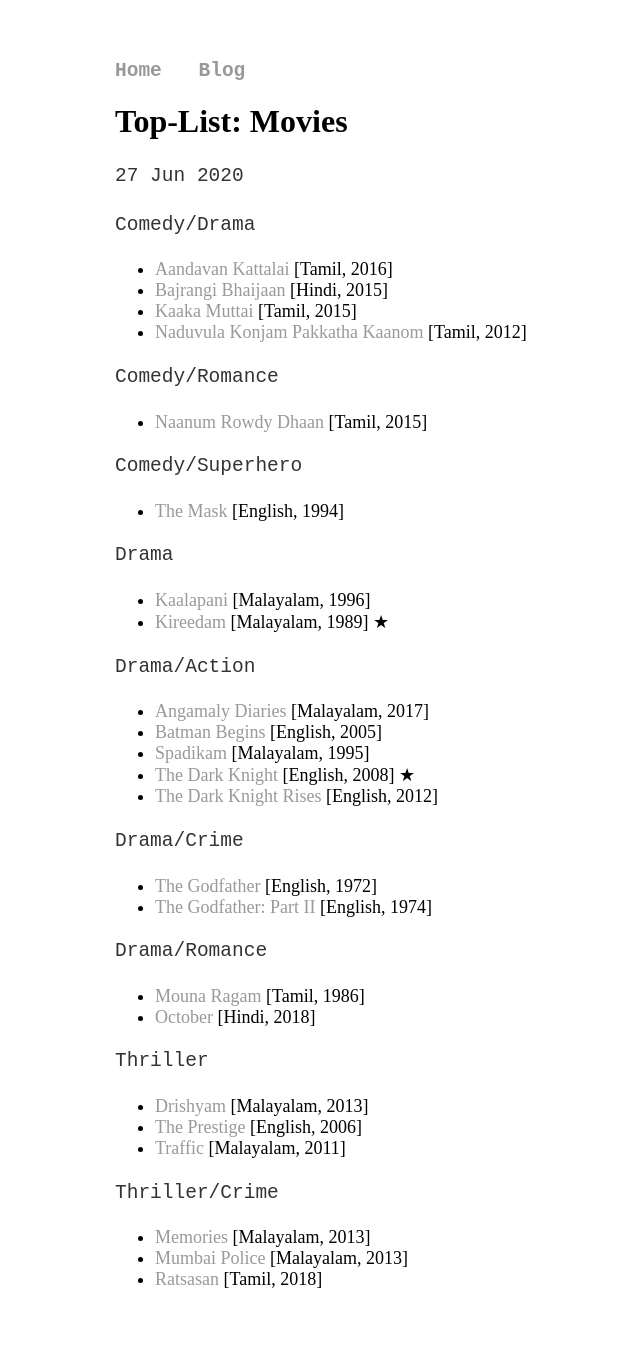
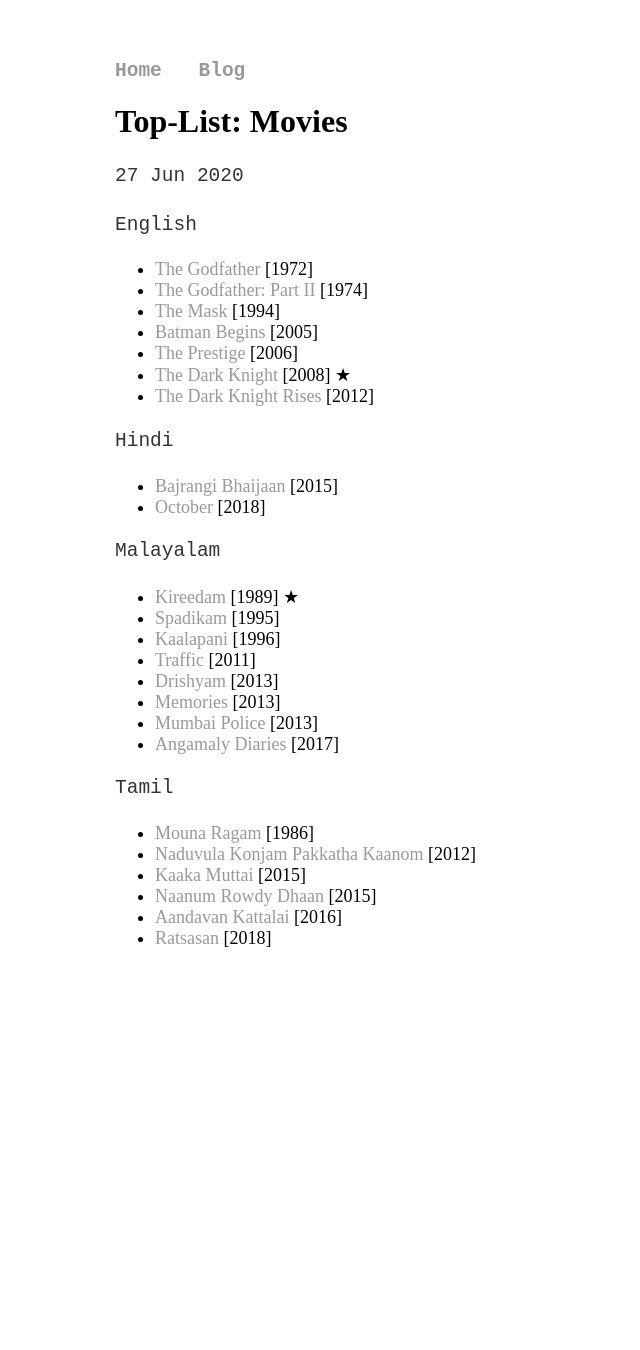
Before and after one commit to joe019/joe019.github.io, a Jekyll site: the page built from _posts/2020-06-27-movies.md, in a window 1280 px wide. Shown: the whole page, without its empty margins (45-685 px from the left). Built offline with Jekyll 4.4.1, drawn with Linux system fonts in a browser that asks for light colours; after the commit the page ends 1009 px from its top, so only the background shows below that.

Commit message:
Restructuring

```diff
--- a/_posts/2020-06-27-movies.md
+++ b/_posts/2020-06-27-movies.md
@@ -4,43 +4,33 @@
 date: 2020-06-27
 ---
 
-Comedy/Drama
-* [Aandavan Kattalai](https://www.sunnxt.com/tamil-movie/detail/26183/aandavan-kattalai) [Tamil, 2016]
-* [Bajrangi Bhaijaan](https://www.hotstar.com/in/movies/bajrangi-bhaijaan/1000071777) [Hindi, 2015]
-* [Kaaka Muttai](https://www.hotstar.com/in/movies/kaaka-muttai/1000070415) [Tamil, 2015]
-* [Naduvula Konjam Pakkatha Kaanom](https://www.sunnxt.com/movie/detail/7086) [Tamil, 2012]
+English
+* [The Godfather](https://www.primevideo.com/detail/0KZWS1PUOY12ZSOC1ENY7F2COB) [1972]
+* [The Godfather: Part II](https://www.primevideo.com/detail/0M29QHEWWF4FRHWY7WUQ4M0RVF) [1974]
+* [The Mask](https://www.primevideo.com/detail/0QKB4HLAYWYYJ7IZJYO0GSXWEJ) [1994]
+* [Batman Begins](https://www.primevideo.com/detail/0P9EP6QWO8S60WBB7030KAV4Z7) [2005]
+* [The Prestige](https://www.primevideo.com/detail/0NHF8XHW3MHY857TGPSWTYCXTI) [2006]
+* [The Dark Knight](https://www.primevideo.com/detail/0QSTXR0EXWWYI4D3UGMLFM4A0Q) [2008] &#9733;
+* [The Dark Knight Rises](https://www.primevideo.com/detail/0HX4ZJ73JRAEWPVUE5ZA7ALIIX) [2012]
 
-Comedy/Romance
-* [Naanum Rowdy Dhaan](https://www.sunnxt.com/tamil-movie/detail/7258/naanum-rowdy-dhaan) [Tamil, 2015]
+Hindi
+* [Bajrangi Bhaijaan](https://www.hotstar.com/in/movies/bajrangi-bhaijaan/1000071777) [2015]
+* [October](https://www.primevideo.com/detail/0KVOW5B1SGGC67U9R3BX2F7KXB) [2018]
 
-Comedy/Superhero
-* [The Mask](https://www.primevideo.com/detail/0QKB4HLAYWYYJ7IZJYO0GSXWEJ) [English, 1994]
+Malayalam
+* [Kireedam](https://www.hotstar.com/in/movies/kireedam/1000110732) [1989] &#9733;
+* [Spadikam](https://www.hotstar.com/in/movies/spadikam/1000160352) [1995]
+* [Kaalapani](https://www.hotstar.com/in/movies/kaalapani/1000151810) [1996]
+* [Traffic](https://www.hotstar.com/in/movies/traffic/1000100644) [2011]
+* [Drishyam](https://www.hotstar.com/in/movies/drishyam/1000051783) [2013]
+* [Memories](https://www.hotstar.com/in/movies/memories/1000080775) [2013]
+* [Mumbai Police](https://www.hotstar.com/in/movies/mumbai-police/1000081082) [2013]
+* [Angamaly Diaries](https://www.youtube.com/watch?v=9mRG1GVxtkY) [2017]
 
-Drama
-* [Kaalapani](https://www.hotstar.com/in/movies/kaalapani/1000151810) [Malayalam, 1996]
-* [Kireedam](https://www.hotstar.com/in/movies/kireedam/1000110732) [Malayalam, 1989] &#9733;
-
-Drama/Action
-* [Angamaly Diaries](https://www.youtube.com/watch?v=9mRG1GVxtkY) [Malayalam, 2017]
-* [Batman Begins](https://www.primevideo.com/detail/0P9EP6QWO8S60WBB7030KAV4Z7) [English, 2005]
-* [Spadikam](https://www.hotstar.com/in/movies/spadikam/1000160352) [Malayalam, 1995]
-* [The Dark Knight](https://www.primevideo.com/detail/0QSTXR0EXWWYI4D3UGMLFM4A0Q) [English, 2008] &#9733;
-* [The Dark Knight Rises](https://www.primevideo.com/detail/0HX4ZJ73JRAEWPVUE5ZA7ALIIX) [English, 2012]
-
-Drama/Crime
-* [The Godfather](https://www.primevideo.com/detail/0KZWS1PUOY12ZSOC1ENY7F2COB) [English, 1972]
-* [The Godfather: Part II](https://www.primevideo.com/detail/0M29QHEWWF4FRHWY7WUQ4M0RVF) [English, 1974]
-
-Drama/Romance
-* [Mouna Ragam](https://www.primevideo.com/detail/0KN7YBDJ8UZNMGZZ4U1PPTSRT0) [Tamil, 1986]
-* [October](https://www.primevideo.com/detail/0KVOW5B1SGGC67U9R3BX2F7KXB) [Hindi, 2018]
-
-Thriller
-* [Drishyam](https://www.hotstar.com/in/movies/drishyam/1000051783) [Malayalam, 2013]
-* [The Prestige](https://www.primevideo.com/detail/0NHF8XHW3MHY857TGPSWTYCXTI) [English, 2006]
-* [Traffic](https://www.hotstar.com/in/movies/traffic/1000100644) [Malayalam, 2011]
-
-Thriller/Crime
-* [Memories](https://www.hotstar.com/in/movies/memories/1000080775) [Malayalam, 2013]
-* [Mumbai Police](https://www.hotstar.com/in/movies/mumbai-police/1000081082) [Malayalam, 2013]
-* [Ratsasan](https://www.sunnxt.com/tamil-movie/detail/82686/ratsasan) [Tamil, 2018]
+Tamil
+* [Mouna Ragam](https://www.primevideo.com/detail/0KN7YBDJ8UZNMGZZ4U1PPTSRT0) [1986]
+* [Naduvula Konjam Pakkatha Kaanom](https://www.sunnxt.com/movie/detail/7086) [2012]
+* [Kaaka Muttai](https://www.hotstar.com/in/movies/kaaka-muttai/1000070415) [2015]
+* [Naanum Rowdy Dhaan](https://www.sunnxt.com/tamil-movie/detail/7258/naanum-rowdy-dhaan) [2015]
+* [Aandavan Kattalai](https://www.sunnxt.com/tamil-movie/detail/26183/aandavan-kattalai) [2016]
+* [Ratsasan](https://www.sunnxt.com/tamil-movie/detail/82686/ratsasan) [2018]
```
